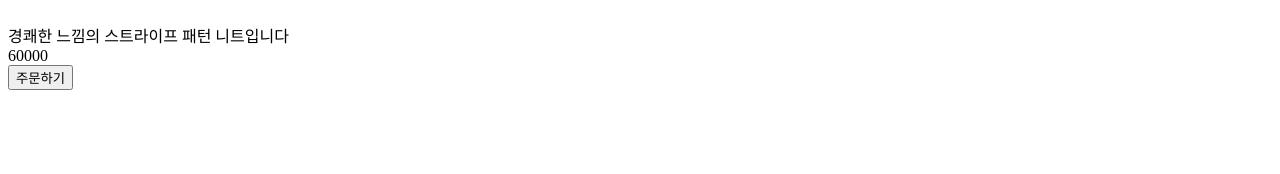
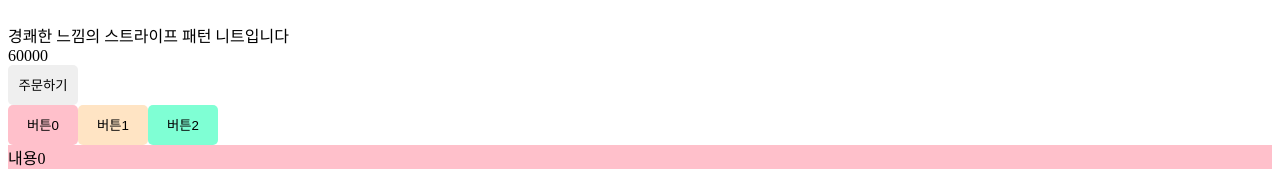
Before and after one commit to coding-frog117/my-shop, a React (Create React App) app: page /detail/1 in a window 1280 px wide. Shown: the part 1123-1297 px from the top of the page. Before the commit the page ends 1221 px from the top, so only its background shows below. Built offline with nearby package versions, Linux system fonts and the light colour scheme.

Commit message:
쇼핑몰 상세페이지 탭 추가

```diff
--- a/src/App.css
+++ b/src/App.css
@@ -52,3 +52,22 @@ h1,h2,p{
 .list{
     width:150px;
 }
+
+.btn{
+    border: none;
+    cursor: pointer;
+    display: inline-block;
+    width:70px;
+    height:40px;
+    border-radius: 5px;
+}
+
+.btn0, .nav0{
+    background-color: pink;
+}
+.btn1, .nav1{
+    background-color:bisque
+}
+.btn2, .nav2{
+    background-color: aquamarine;
+}
--- a/src/Pages/Detail.js
+++ b/src/Pages/Detail.js
@@ -2,6 +2,7 @@ import { useEffect, useState } from 'react';
 import {Link} from 'react-router-dom'
 import {useParams} from 'react-router-dom';
 import styled from 'styled-components';
+import '../App.css'
 
 let YellowBtn= styled.button`
     background: ${props=>props.bg};
@@ -11,6 +12,8 @@ let YellowBtn= styled.button`
 
 function Detail(props){
     let [inputVal,setInputVal]=useState('');
+    let [tab,setTab]=useState(0)
+
     useEffect(()=>{
         let timer=setTimeout(()=>{setAlert(false)},2000)
 
@@ -65,8 +68,27 @@ function Detail(props){
         <button className="btn btn-danger">주문하기</button>
         </div>
     </div>
+
+    <button className='btn btn0' onClick={()=>{
+        setTab(0)
+    }}>버튼0</button>
+    <button className='btn btn1' onClick={()=>{
+        setTab(1)
+    }}>버튼1</button>
+    <button className='btn btn2' onClick={()=>{
+        setTab(2)
+    }}>버튼2</button>
+    <Tab tab={tab}></Tab>
     </div>
+
     )
 }
 
+function Tab({tab}){
+    return(
+    [<section className='nav0'>내용0</section>,
+    <section className='nav1'>내용1</section>,
+    <section className='nav2'>내용2</section>][tab]
+    )
+}
 export default Detail;
```
